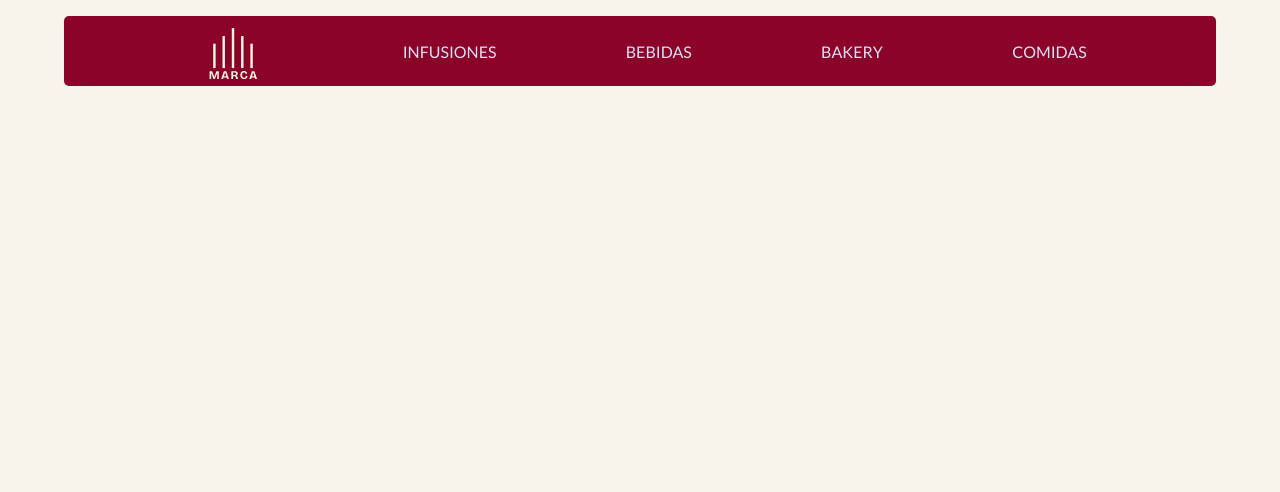
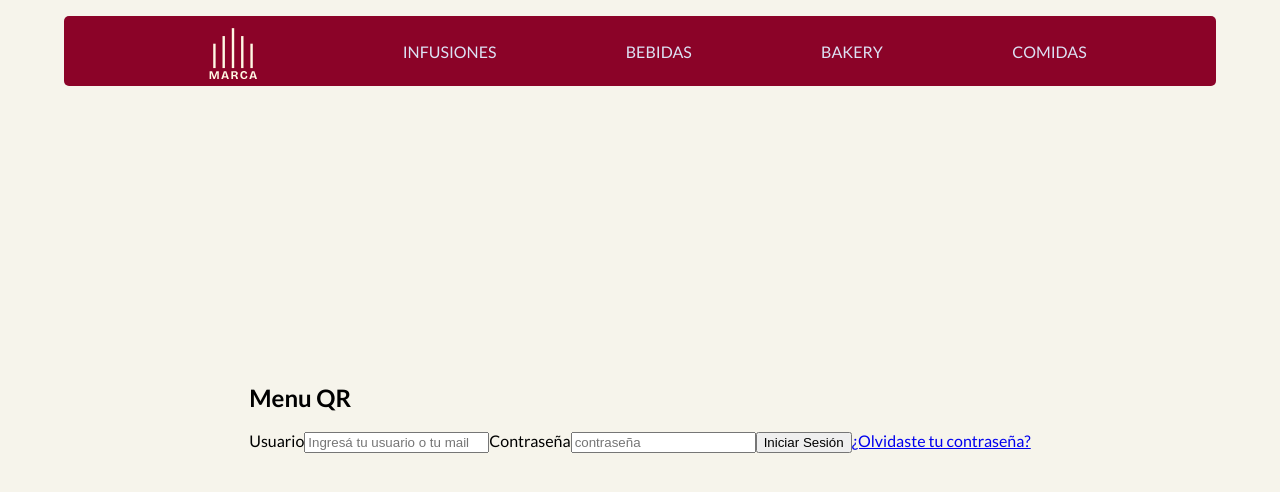
Before and after one commit to mareanovazquez/menuQR, a React (Vite) app: page /admin in a window 1280 px wide. Shown: the top 492 px of the page. Built offline with nearby package versions, Linux system fonts and the light colour scheme.

Commit message:
add form admin login

```diff
--- a/src/App.jsx
+++ b/src/App.jsx
@@ -16,6 +16,7 @@ import { Home } from './pages/Home'
 import { Bebidas } from './pages/Bebidas'
 import { Infusiones } from './pages/Infusiones'
 import { Comidas } from './pages/Comidas'
+import { Admin } from './pages/Admin'
 
 function App() {
 
@@ -31,6 +32,7 @@ function App() {
             <Route path='/bakery' element={<Bakery />} />
             <Route path='/infusiones' element={<Infusiones />} />
             <Route path='/comidas' element={<Comidas />} />
+            <Route path='/admin' element={<Admin/>}/>
           </Routes>
         </ContainerMain>
       </BrowserRouter>
--- /dev/null
+++ b/src/pages/Admin.jsx
@@ -0,0 +1,48 @@
+import { useState } from "react";
+
+export const Admin = () => {
+
+    const [usuarioMail, setUsuarioMail] = useState('');
+    const [contraseña, setContraseña] = useState('');
+
+    const handleSubmit = (event) => {
+        event.preventDefault();
+        // Lógica para enviar los datos de inicio de sesión al servidor
+        // Por ejemplo, utilizando una función de envío de formulario o una API REST
+        console.log('Usuario: ', usuarioMail);
+        console.log('Contraseña: ', contraseña);
+    };
+
+    return (
+        <div className="container-form">
+            <h2>Menu QR</h2>
+            <form onSubmit={handleSubmit} >
+                <label htmlFor="usuarioMail">Usuario</label>
+                <input
+                    type="text"
+                    id="usuarioMail"
+                    name="usuarioMail"
+                    value={usuarioMail}
+                    onChange={(event) => setUsuarioMail(event.target.value)}
+                    placeholder="Ingresá tu usuario o tu mail"
+                    required
+                />
+
+                <label htmlFor="contraseña">Contraseña</label>
+                <input
+                    type="password"
+                    id="contraseña"
+                    name="contraseña"
+                    value={contraseña}
+                    onChange={(event) => setContraseña(event.target.value)}
+                    placeholder="contraseña"
+                    required
+                />
+
+                <button type="submit">Iniciar Sesión</button>
+
+                <a href="/olvidar-contraseña">¿Olvidaste tu contraseña?</a>
+            </form>
+        </div>
+    );
+};
--- a/src/styles/main.css
+++ b/src/styles/main.css
@@ -125,8 +125,9 @@ body {
     height: 100vh;
 }
 
-
-
+.container-form {
+    font-family: var(--primary-font-family);
+}
 
 /* SMALL | Entre 576px y 767px */
 /* Bootstrap breakpoints SM y superiores */
```
Also changed, not shown: public/estructura.txt.
